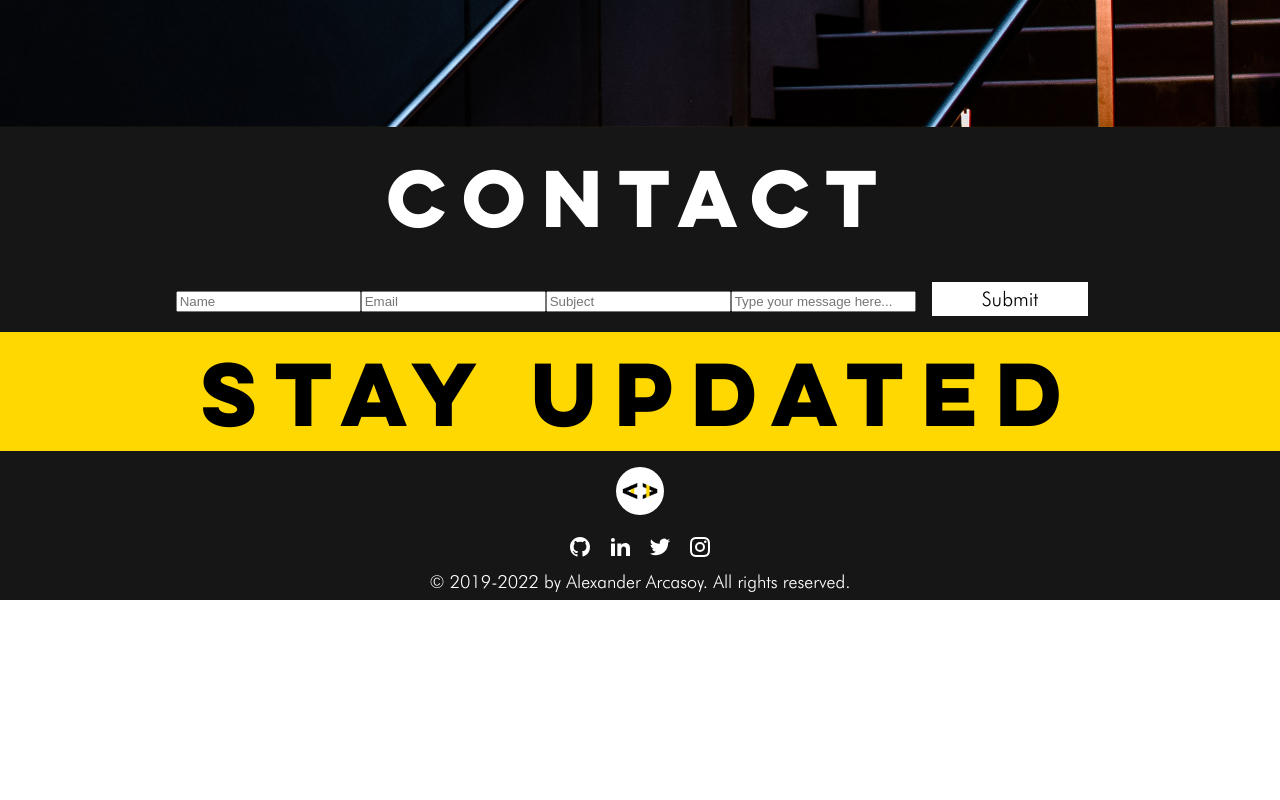
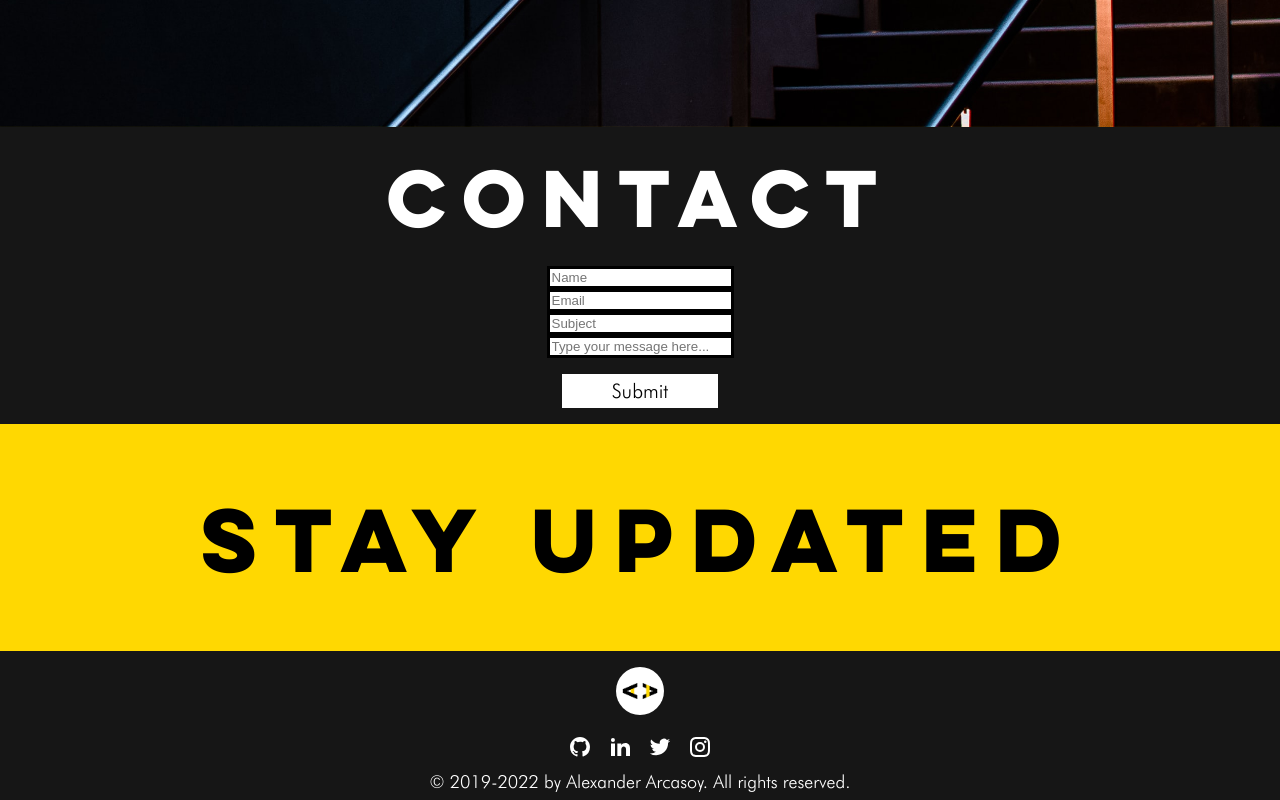
Before and after one commit to arcasoy/Portfolio, a React (Create React App) app in the folder client/: page / in a window 1280 px wide. Shown: the part 2838-3638 px from the top of the page. Before the commit the page ends 3438 px from the top, so only its background shows below. Built offline with nearby package versions, Linux system fonts and the light colour scheme.

Commit message:
Begin styling Contact form elements

```diff
--- a/client/src/assets/global.css
+++ b/client/src/assets/global.css
@@ -20,7 +20,6 @@ h4,
 h5,
 h6 {
   font-family: "Lulo-Clean";
-  margin: 0;
 }
 
 h1 {
--- a/client/src/pages/HomePage.js
+++ b/client/src/pages/HomePage.js
@@ -22,6 +22,13 @@ const StyledHeadshot = styled.img`
   border-color: #ffd801;
   border-width: 7.5px;
   max-width: 400px;
+`;
+
+const StyledContactInput = styled.input`
+  border: solid;
+  border-width: 3px;
+  max-width: 400px;
+  margin: auto;
 `;
 
 const StyledPanelP = styled.p`
@@ -142,21 +149,42 @@ export default function HomePage() {
           <h3>Hardware</h3>
         </div>
         <PortPanelCardViewer toggle={portPanelToggle} />
-        {/* <Link to="/social-tracker">Social Tracker</Link> */}
       </HomePanel>
       <Parallax imgPath="meritt-thomas-PWA7RiUBBIo-unsplash.jpg" />
       <HomePanel id="contactPanel">
         <h2>Contact</h2>
-        <form>
-          <input type="text" placeholder="Name" className="textInput" />
-          <input type="text" placeholder="Email" className="textInput" />
-          <input type="text" placeholder="Subject" className="textInput" />
-          <input
+        <form
+          style={{
+            display: "flex",
+            flexDirection: "column",
+          }}
+        >
+          <StyledContactInput
+            type="text"
+            placeholder="Name"
+            className="contact-input"
+          />
+          <StyledContactInput
+            type="text"
+            placeholder="Email"
+            className="contact-input"
+          />
+          <StyledContactInput
+            type="text"
+            placeholder="Subject"
+            className="contact-input"
+          />
+          <StyledContactInput
             type="text"
             placeholder="Type your message here..."
-            className="textInput"
+            className="contact-input"
           />
-          <StyledButton type="submit">Submit</StyledButton>
+          <StyledButton
+            type="submit"
+            style={{ maxWidth: "200px", alignSelf: "center" }}
+          >
+            Submit
+          </StyledButton>
         </form>
       </HomePanel>
       <h1 id="stay-updated">Stay Updated</h1>
```
